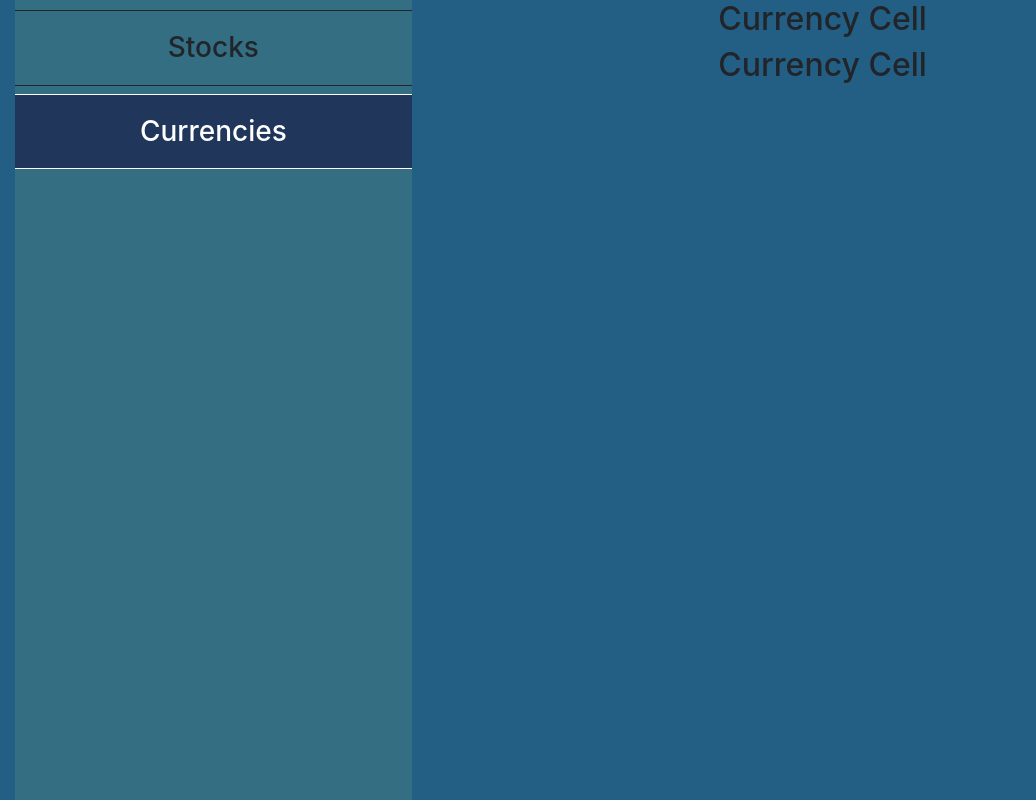
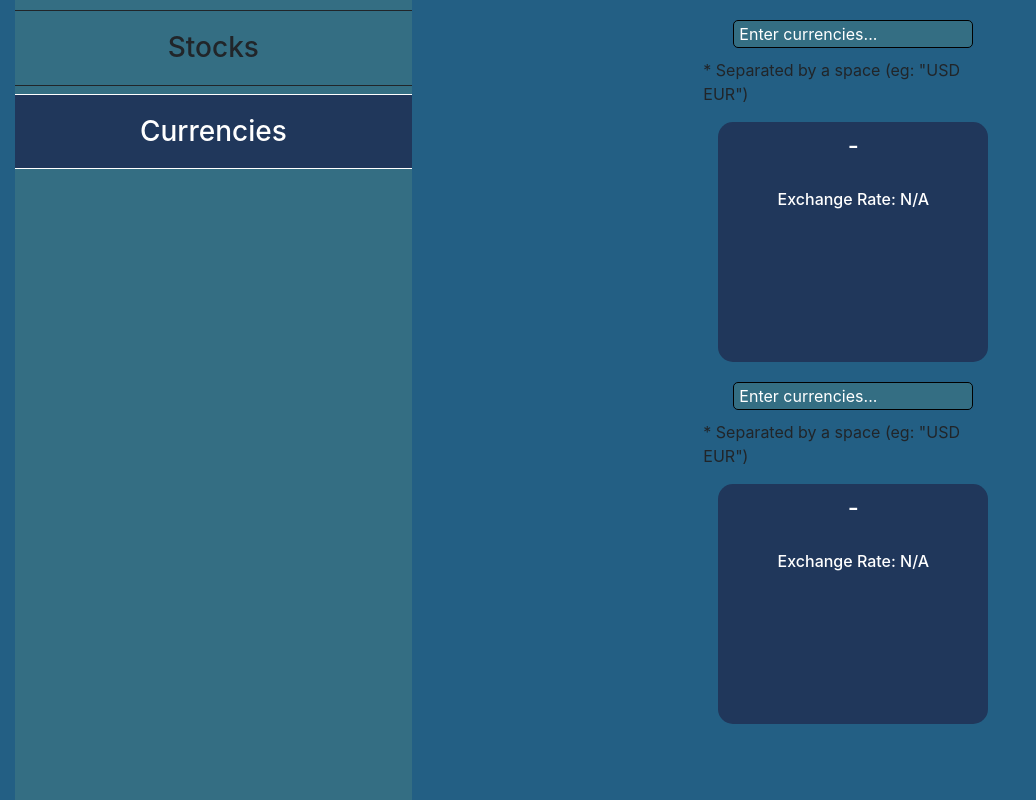
Before and after one commit to osquibb/stock-market-app, a React (Create React App) app: page / in a window 1280 px wide. Both pictures are taken after a click on the element "Currencies". Shown: the whole page, without its empty margins (0-1036 px from the left). Built offline with nearby package versions, Linux system fonts and the light colour scheme; no server answers.

Commit message:
sytling and currencies

```diff
--- a/src/components/Currencies.js
+++ b/src/components/Currencies.js
@@ -1,5 +1,6 @@
 import React from 'react';
 import { Row, Col } from 'reactstrap';
+import CurrencyCell from './CurrencyCell';
 
 
 export const Currencies = (props) => {
@@ -8,10 +9,10 @@ export const Currencies = (props) => {
     <div hidden={!props.selected}>
       <Row>
         <Col>
-          <h2>Currency Cell</h2>
+          <CurrencyCell />
         </Col>
         <Col>
-          <h2>Currency Cell</h2>
+          <CurrencyCell />
         </Col>
       </Row>
     </div>
--- /dev/null
+++ b/src/components/CurrencyCell.js
@@ -0,0 +1,122 @@
+import React from 'react';
+import { ALPHA_VANTAGE_API_KEY } from '../config';
+import { Row, Col } from 'reactstrap';
+import styled from 'styled-components';
+
+// props: stock='MSFT', range='1D' (1D, 10D, 1M, 3M, 1Y, Max)
+
+const CurrencyDataContainer = styled.div`
+height: 30vh;
+justify-content: center;
+min-width: 200px;
+min-height: 140px
+background-color: #20375B;
+border-radius: 15px;
+`;
+
+const CurrencyDataTitle = styled.h4`
+height: 60px;
+padding-top: 10px;
+text-align: center;
+color: white;
+`;
+
+const CurrencyData = styled.h6`
+text-align: center;
+color: white;
+`;
+
+const Filler = styled.div`
+height: 98px;
+width: 100%;
+`;
+
+const CurrencyInput = styled.input`
+border-radius: 5px;
+margin-top: 20px;
+margin-bottom: 10px;
+padding-left: 5px;
+width: 240px;
+border: 1px solid black;
+background-color: #346E83;
+color: white;
+::placeholder {
+  color: white;
+}
+&:focus {
+  outline: none;
+}
+&:hover {
+  border-color: white;
+}
+`;
+
+
+export default class CurrencyCell extends React.Component {
+
+  constructor(props) {
+    super(props);
+    this.state = {
+                  inputText: '',
+                  fromCurrency: '',
+                  toCurrency: '',
+                  exchangeRate: 'N/A',
+                  date: ''
+                };
+    this.selectCurrencies = this.selectCurrencies.bind(this);
+  }
+
+  selectCurrencies(e) {
+    if (e.keyCode === 13) {
+      this.setState({inputText: e.target.value}, () => {
+        const fromCurrency = this.state.inputText.split(' ')[0].toUpperCase();
+        const toCurrency = this.state.inputText.split(' ')[1].toUpperCase();
+        this.getCurrencyData(fromCurrency, toCurrency);
+      });
+    }
+  }
+
+  getCurrencyData(fromCurrency, toCurrency) {
+    console.log('called');
+    fetch(`https://www.alphavantage.co/query?function=CURRENCY_EXCHANGE_RATE&from_currency=${fromCurrency}&to_currency=${toCurrency}&apikey=${ALPHA_VANTAGE_API_KEY}`)
+    .then(response => response.json())
+    .then(data => {
+      if(!data) {
+        return;
+      }
+      const exchangeRate = data["Realtime Currency Exchange Rate"]["5. Exchange Rate"];
+      const date = data["Realtime Currency Exchange Rate"]["6. Last Refreshed"].split(' ')[0];
+      const fromCurrency = data["Realtime Currency Exchange Rate"]["1. From_Currency Code"];
+      const toCurrency = data["Realtime Currency Exchange Rate"]["3. To_Currency Code"];
+
+      this.setState({exchangeRate, date, fromCurrency, toCurrency});
+    })
+    .catch(error => console.log(error));
+  }
+
+  render() {
+    return(
+      <React.Fragment>
+        <Row className="justify-content-center" hidden={this.state.exchangeRate !== 'N/A'}>
+          <CurrencyInput
+            placeholder="Enter currencies..."
+            onKeyDown={this.selectCurrencies}
+          />
+          <p>* Separated by a space (eg: "USD EUR")</p>
+        </Row>
+        <Row hidden={this.state.exchangeRate === 'N/A'}>
+          <Filler />
+        </Row>
+        <Row>
+          <Col>
+            <CurrencyDataContainer>
+              <CurrencyDataTitle>{this.state.fromCurrency} - {this.state.toCurrency}</CurrencyDataTitle>
+              <CurrencyData>Exchange Rate: {this.state.exchangeRate === 'N/A' ? 'N/A' : Math.round(this.state.exchangeRate*100)/100}</CurrencyData>
+              <CurrencyData>{this.state.date}</CurrencyData>
+            </CurrencyDataContainer>
+          </Col>
+        </Row>
+      </React.Fragment>
+    );
+  }
+}
```
